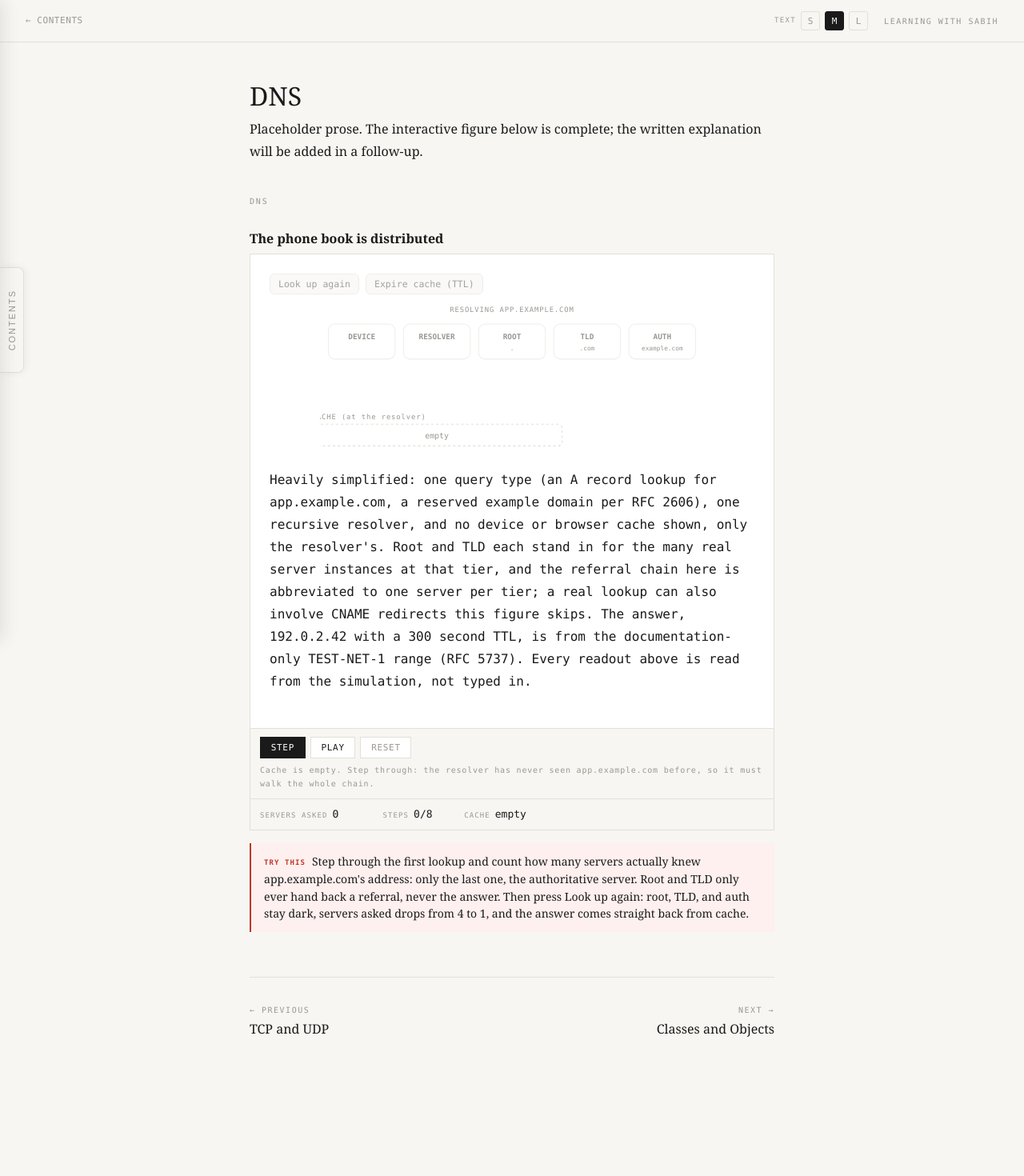
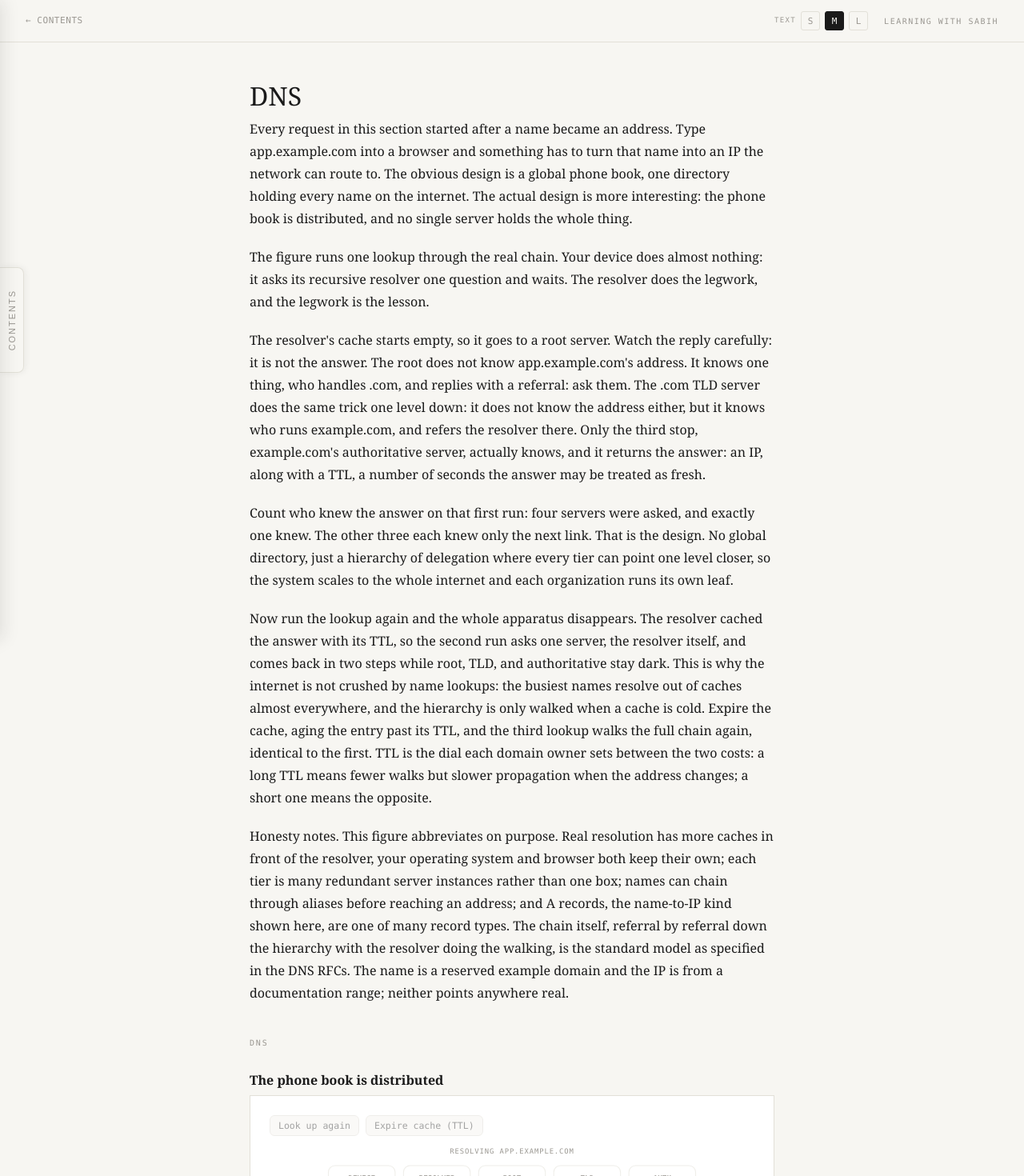
Before and after one commit to sabihusman/Learning-with-Sabih, a Next.js app: page /topics/dns in a window 1280 px wide. Shown: the top 1470 px of the page at 80% size. Before the commit the page ends 1401 px from the top, so only its background shows below. Built offline with nearby package versions, Linux system fonts and the light colour scheme.

Commit message:
Apply final prose to DNS

```diff
--- a/app/topics/dns/page.mdx
+++ b/app/topics/dns/page.mdx
@@ -6,50 +6,53 @@ export const metadata = {
 
 # DNS
 
-{/*
-  TODO: final prose lands in a follow-up.
+Every request in this section started after a name became an address.
+Type app.example.com into a browser and something has to turn that name
+into an IP the network can route to. The obvious design is a global
+phone book, one directory holding every name on the internet. The
+actual design is more interesting: the phone book is distributed, and
+no single server holds the whole thing.
 
-  Honesty constraints the prose must honor:
-  - Verified against RFC 1034 (query resolution, recursive vs iterative
-    queries, referrals, caching/TTL) and IANA's root server documentation
-    (root servers as the resolver's bootstrap entry point). No deviation from
-    current docs was found; state the chain plainly, not as folklore.
-  - The chain: stub resolver (the device) sends ONE recursive query to the
-    recursive resolver and waits. The resolver does the iterative work:
-    root, then the .com TLD, then the authoritative server for example.com.
-  - Root and TLD servers NEVER hold the final answer. They reply with a
-    REFERRAL (who to ask next), not an answer. Only the authoritative server
-    holds the actual record. This is the core point and must survive into
-    prose, not get softened into "they look it up."
-  - The example domain is app.example.com (example.com is reserved for
-    documentation, RFC 2606). The example IP is 192.0.2.42, from the
-    documentation-only TEST-NET-1 range (RFC 5737). Say both are reserved,
-    not real.
-  - The resolver CACHES the authoritative answer (with its TTL, 300 seconds
-    here) the moment it arrives, before relaying it to the device.
-  - First lookup (cold, empty cache): 4 servers asked (device to resolver,
-    resolver to root, resolver to TLD, resolver to auth), 8 steps total
-    (each server pair does a query then a reply).
-  - Second lookup, run immediately after with the cache still warm: 1 server
-    asked (just the device asking the resolver), 2 steps, answer returned
-    immediately. Root, TLD, and the authoritative server are never contacted
-    and stay visually dark in the figure.
-  - An "Expire cache" control simulates the TTL aging out; the lookup after
-    that walks the full chain again exactly like the first cold run.
-  - The point is that distributing the answer this way plus caching is what
-    makes near-instant lookups the common case, not the exception. Root and
-    TLD servers handle enormous query volume precisely because they only ever
-    hand out referrals, which are small and reusable, not authoritative
-    answers for every domain on earth.
-  - Simplifications to state plainly: one query type (an A record lookup),
-    one resolver, no device or browser cache shown (only the resolver's),
-    root/TLD/auth each stand in for many real server instances, no CNAME
-    chains.
-  - No-subhead / figure-last structure, matching the other section pages.
-    Straight quotes and apostrophes only, no em or en dashes.
-*/}
+The figure runs one lookup through the real chain. Your device does
+almost nothing: it asks its recursive resolver one question and waits.
+The resolver does the legwork, and the legwork is the lesson.
 
-Placeholder prose. The interactive figure below is complete; the written
-explanation will be added in a follow-up.
+The resolver's cache starts empty, so it goes to a root server. Watch
+the reply carefully: it is not the answer. The root does not know
+app.example.com's address. It knows one thing, who handles .com, and
+replies with a referral: ask them. The .com TLD server does the same
+trick one level down: it does not know the address either, but it knows
+who runs example.com, and refers the resolver there. Only the third
+stop, example.com's authoritative server, actually knows, and it
+returns the answer: an IP, along with a TTL, a number of seconds the
+answer may be treated as fresh.
+
+Count who knew the answer on that first run: four servers were asked,
+and exactly one knew. The other three each knew only the next link.
+That is the design. No global directory, just a hierarchy of delegation
+where every tier can point one level closer, so the system scales to
+the whole internet and each organization runs its own leaf.
+
+Now run the lookup again and the whole apparatus disappears. The
+resolver cached the answer with its TTL, so the second run asks one
+server, the resolver itself, and comes back in two steps while root,
+TLD, and authoritative stay dark. This is why the internet is not
+crushed by name lookups: the busiest names resolve out of caches almost
+everywhere, and the hierarchy is only walked when a cache is cold.
+Expire the cache, aging the entry past its TTL, and the third lookup
+walks the full chain again, identical to the first. TTL is the dial
+each domain owner sets between the two costs: a long TTL means fewer
+walks but slower propagation when the address changes; a short one
+means the opposite.
+
+Honesty notes. This figure abbreviates on purpose. Real resolution has
+more caches in front of the resolver, your operating system and browser
+both keep their own; each tier is many redundant server instances
+rather than one box; names can chain through aliases before reaching an
+address; and A records, the name-to-IP kind shown here, are one of many
+record types. The chain itself, referral by referral down the
+hierarchy with the resolver doing the walking, is the standard model as
+specified in the DNS RFCs. The name is a reserved example domain and
+the IP is from a documentation range; neither points anywhere real.
 
 <DnsViz />
```
